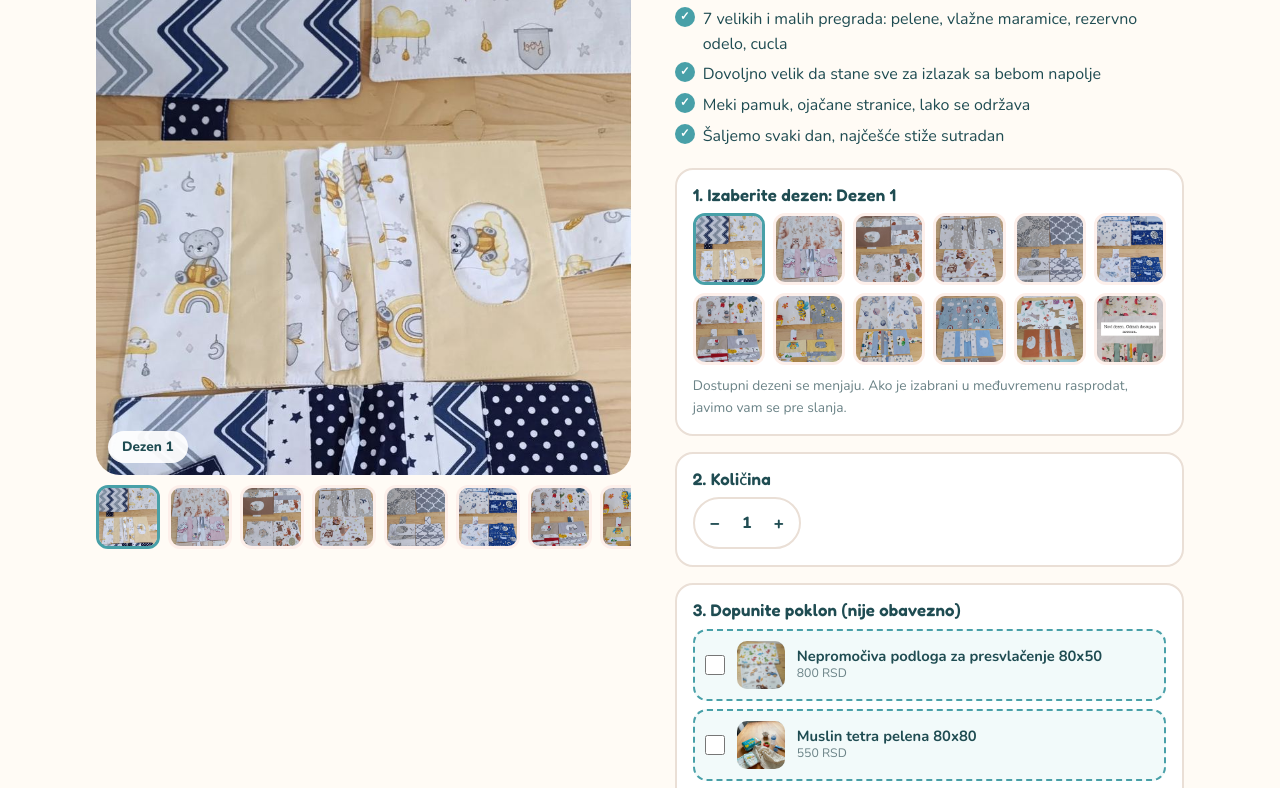
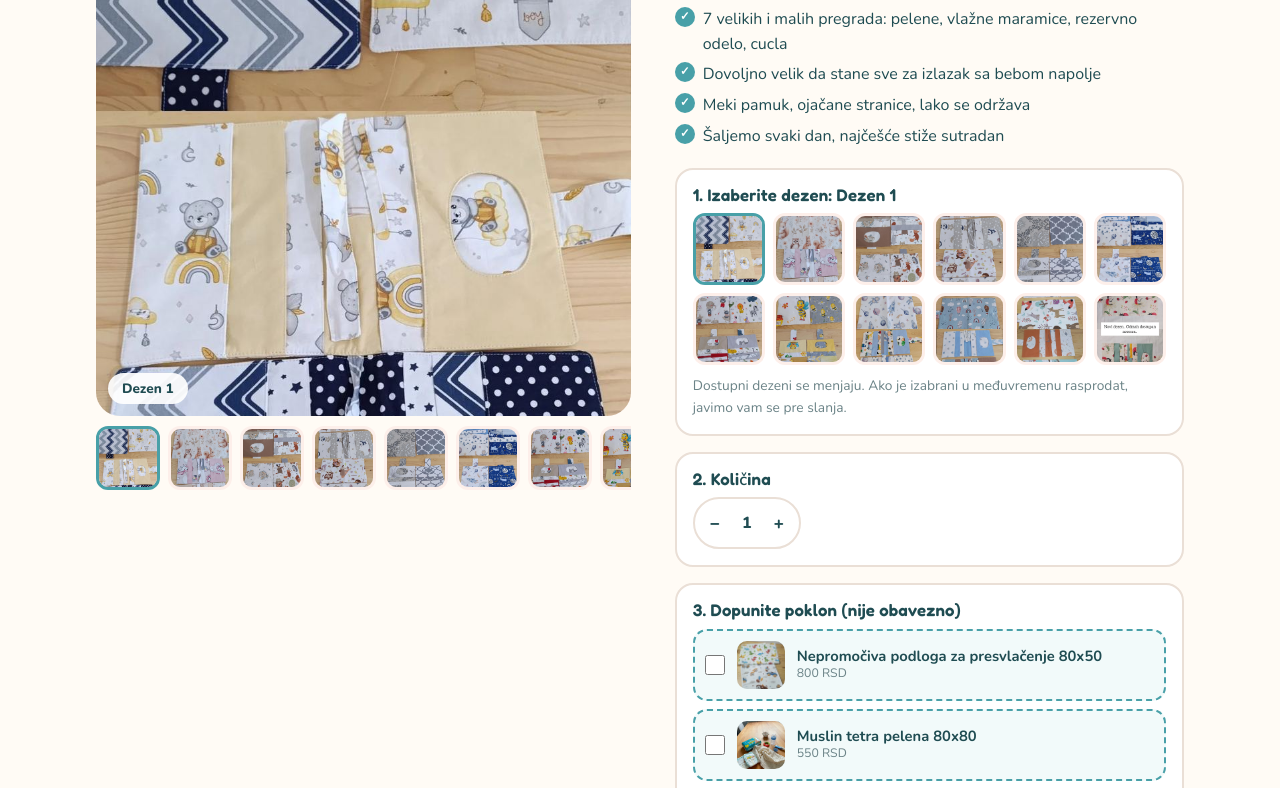
Before and after one commit to alex-pcode/neseseri-shop, a plain HTML site: page neseser.html in a window 1280 px wide. Shown: the part 343-1131 px from the top of the page. Drawn offline with nearby package versions, Linux system fonts and the light colour scheme.

Commit message:
Fix product gallery sizing on desktop and overflow on mobile
Co-Authored-By: Claude Sonnet 5.5 <noreply@anthropic.com>

```diff
--- a/neseser.html
+++ b/neseser.html
@@ -91,10 +91,11 @@ label.f input:focus,label.f textarea:focus,select.sel:focus{outline:0;border-col
 
 .sticky{position:static}@media(min-width:800px){.sticky{position:sticky;top:12px}}
 .crumbs{font-size:.85rem;color:var(--muted);padding:14px 0}.crumbs a{color:var(--teal-d)}
-.pdp{display:grid;gap:24px;padding-bottom:32px}
-@media(min-width:860px){.pdp{grid-template-columns:1.05fr 1fr;gap:44px}.gal{position:sticky;top:84px;align-self:start}}
+.pdp{display:grid;grid-template-columns:minmax(0,1fr);gap:24px;padding-bottom:32px}.pdp>*{min-width:0}
+@media(min-width:860px){.pdp{grid-template-columns:minmax(0,1.05fr) minmax(0,1fr);gap:44px}.gal{position:sticky;top:84px;align-self:start}}
 .gal .main{border-radius:24px;overflow:hidden;background:var(--peach-l);aspect-ratio:4/5;position:relative}
 .gal .main img{width:100%;height:100%;object-fit:cover}
+@media(min-width:860px){.gal .main{aspect-ratio:auto;height:min(620px,calc(100vh - 190px))}}
 .gal .main .lab{position:absolute;left:12px;bottom:12px;background:rgba(255,255,255,.92);padding:5px 14px;border-radius:999px;font-weight:800;font-size:.85rem}
 .thumbs{display:flex;gap:8px;overflow-x:auto;padding:10px 2px 6px;scroll-snap-type:x proximity;scrollbar-width:thin}
 .thumbs button{flex:0 0 64px;height:64px;border-radius:12px;overflow:hidden;border:3px solid transparent;scroll-snap-align:start;background:var(--peach-l)}
```
